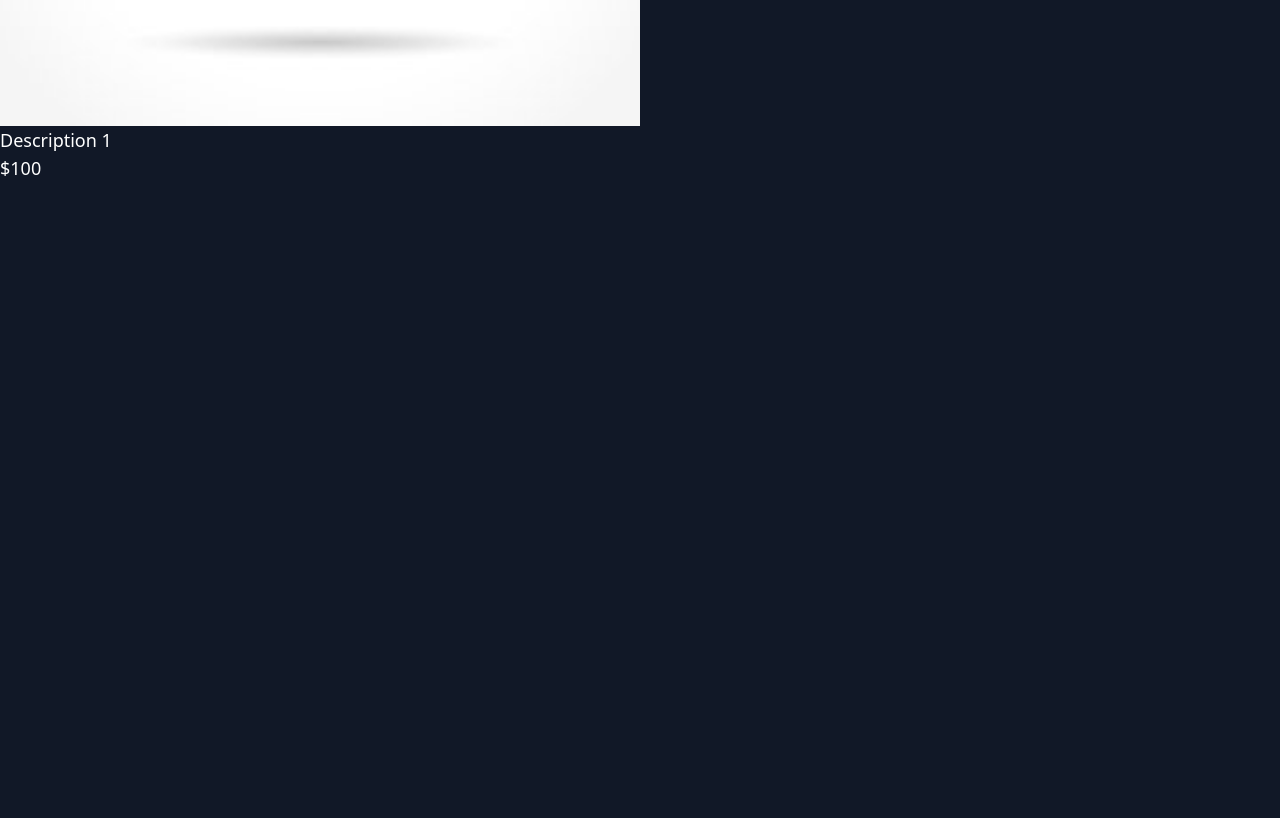
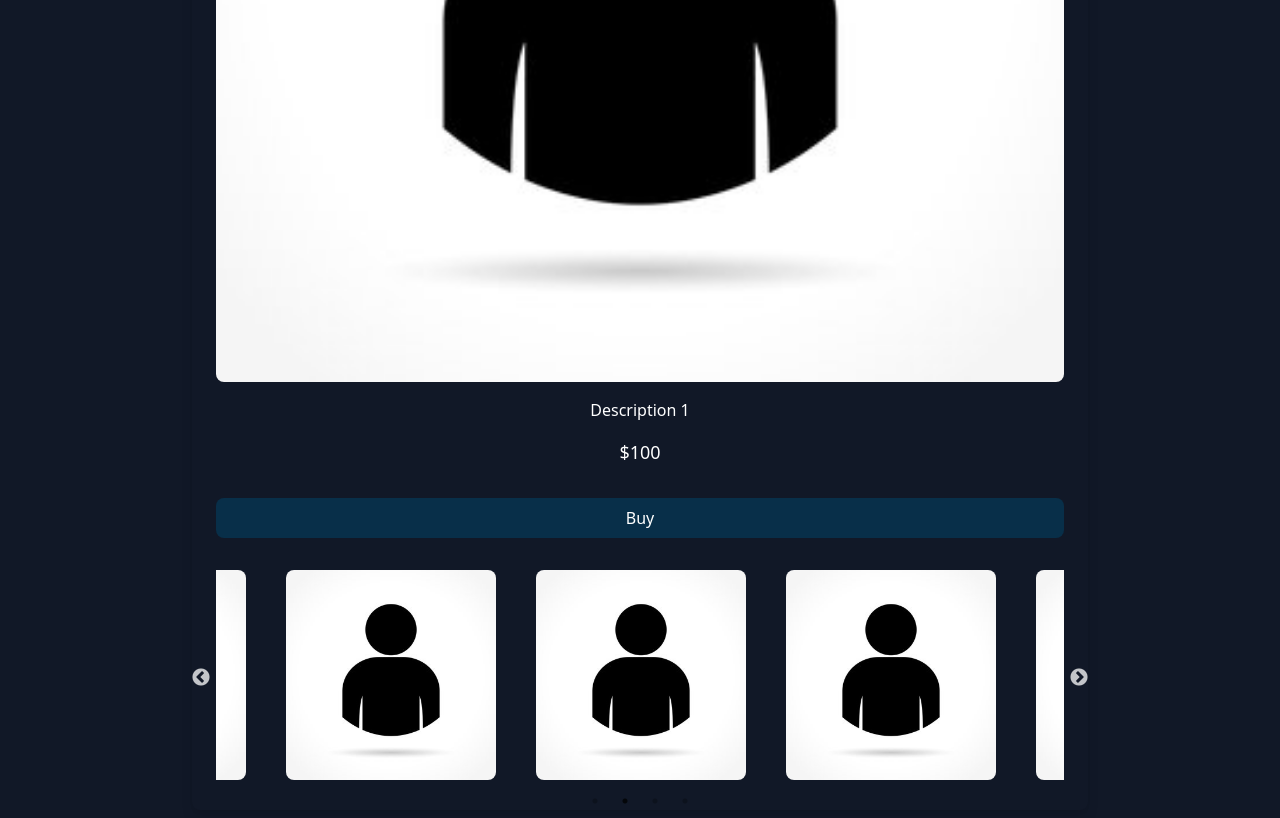
Before and after one commit to Dduquejh/LaCareCortadaProject, a React (Vite) app: page /Product/1 in a window 1280 px wide. Shown: the part 660-1478 px from the top of the page. Before the commit the page ends 842 px from the top, so only its background shows below. Built offline with nearby package versions, Linux system fonts and the light colour scheme.

Commit message:
refactor: Styles for models and products
Create styles for all pages of models and products (Don't ask why is
ugly, for we it is ok)

```diff
--- a/src/components/CardSlider.tsx
+++ b/src/components/CardSlider.tsx
@@ -1,5 +1,6 @@
 import "slick-carousel/slick/slick.css";
 import "slick-carousel/slick/slick-theme.css";
+import "../index.css";
 import Slider from "react-slick";
 
 interface CardSliderProps {
@@ -12,8 +13,11 @@
   showName?: boolean;
 }
 
-export const CardSlider = ( { list, showName = true }: CardSliderComponentProps) => {
-    let settings = {
+export const CardSlider = ({
+  list,
+  showName = true,
+}: CardSliderComponentProps) => {
+  const settings = {
     arrows: true,
     dots: true,
     infinite: true,
@@ -24,17 +28,21 @@
     autoplay: true,
     autoplaySpeed: 3000,
     responsive: [
-            {breakpoint: 1024, settings: {slidesToShow: 2, centerMode: false}},
-            {breakpoint: 768, settings: {slidesToShow: 1, centerMode: false}}
-        ]
-    }
+      { breakpoint: 1024, settings: { slidesToShow: 2, centerMode: false } },
+      { breakpoint: 768, settings: { slidesToShow: 1, centerMode: false } },
+    ],
+  };
 
-    return(
-        <div className="h-auto w-3/4 m-auto pt-6 pb-6">
+  return (
+    <div className="relative w-full">
       <Slider {...settings}>
         {list.map((item, index) => (
-                    <div key={index} className="px-5">
-                        <img src={item.image} alt={item.name} className="bg-black"/>
+          <div key={index} className="px-5 rounded-xl">
+            <img
+              src={item.image}
+              alt={item.name}
+              className="w-full bg-black rounded-lg"
+            />
             {showName && item.name && (
               <h3 className="bg-red-700 text-white">{item.name}</h3>
             )}
@@ -42,5 +50,5 @@
         ))}
       </Slider>
     </div>
-    )
-}
+  );
+};
--- a/src/components/Model/ModelItem.tsx
+++ b/src/components/Model/ModelItem.tsx
@@ -6,17 +6,26 @@
   name: string;
 }
 
-export const ModelItem = ({list} : {list: ModelItemProps[]}) => {
-    return(
-        <>
+export const ModelItem = ({ list }: { list: ModelItemProps[] }) => {
+  return (
+    <div className="grid grid-cols-1 mobile:grid-cols-1 tablet:grid-cols-2 lg:grid-cols-3 gap-4">
       {list.map((model) => (
-                <div key={model.id} className="bg-gray-100 w-1/4 m-2 p-2">
+        <div
+          key={model.id}
+          className="bg-sky-950 sm:w-1/2 md:w-[100%] m-4 p-4 shadow-lg rounded-2xl"
+        >
           <Link to={`/Model/${model.id}`}>
-                        <img src={model.image} alt={model.name} className="w-full"/>
-                        <h3>{model.name}</h3>
+            <img
+              src={model.image}
+              alt={model.name}
+              className="w-full rounded-lg"
+            />
+            <p className="text-2xl font-bold my-2 text-white text-center">
+              {model.name}
+            </p>
           </Link>
         </div>
       ))}
-    </>
-    )
-}
+    </div>
+  );
+};
--- a/src/components/Pages/Models.tsx
+++ b/src/components/Pages/Models.tsx
@@ -2,12 +2,12 @@
 import { ModelItem } from "../Model/ModelItem";
 
 const Models = () => {
-    return (
-        <div>
-            <h1 className="text-4xl font-bold text-white mb-4">Models</h1>
-            <ModelItem list={models}></ModelItem>
-        </div>
-    )
-}
+  return (
+    <div className="w-4/5 mx-auto my-10">
+      <h1 className="text-4xl font-bold text-white mb-4 text-center">Models</h1>
+      <ModelItem list={models}></ModelItem>
+    </div>
+  );
+};
 
 export default Models;
--- a/src/components/Pages/Products.tsx
+++ b/src/components/Pages/Products.tsx
@@ -2,12 +2,14 @@
 import { products } from "../../constants";
 
 const Products = () => {
-    return(
-        <>
-            <h1 className="text-4xl font-bold text-white mb-4">Products</h1>
-            <ProductItem list={products}/>
-        </>
-    )
-}
+  return (
+    <div className="w-4/5 mx-auto my-10">
+      <h1 className="text-4xl font-bold text-white mb-4 text-center">
+        Products
+      </h1>
+      <ProductItem list={products} />
+    </div>
+  );
+};
 
 export default Products;
--- a/src/components/Product/ProductItem.tsx
+++ b/src/components/Product/ProductItem.tsx
@@ -7,18 +7,25 @@
   price: number;
 }
 
-export const ProductItem = ({list} : {list: ProductProps[]}) => {
-    return(
-        <>
+export const ProductItem = ({ list }: { list: ProductProps[] }) => {
+  return (
+    <div className="grid grid-cols-1 mobile:grid-cols-1 tablet:grid-cols-2 lg:grid-cols-3 gap-4">
       {list.map((product) => (
-                <div key={product.code} className="bg-gray-100 w-1/4 m-2 p-2">
+        <div
+          key={product.code}
+          className="bg-sky-950 sm:w-1/2 md:w-[100%] m-4 p-4 shadow-lg rounded-2xl"
+        >
           <Link to={`/Product/${product.code}`}>
-                        <img src={product.image} alt={product.name} className="w-full"/>
-                        <h3>{product.name}</h3>
-                        <h3>{product.price}</h3>
+            <img src={product.image} alt={product.name} className="w-full" />
+            <p className="my-2 font-bold text-2xl text-white text-center">
+              {product.name}
+            </p>
+            <p className="font-semibold text-lg text-white text-center">
+              ${product.price}
+            </p>
           </Link>
         </div>
       ))}
-        </>
-    )
-}
+    </div>
+  );
+};
--- a/src/components/Product/ViewProduct.tsx
+++ b/src/components/Product/ViewProduct.tsx
@@ -1,24 +1,49 @@
 import { useParams } from "react-router-dom";
 import { products } from "../../constants";
+import { CardSlider } from "../CardSlider";
 
 const ViewProduct = () => {
-    const { code } = useParams<{code: string}>();
-    if (!code) return "Code not found";
+  const { code } = useParams<{ code: string }>();
+  if (!code) return "Code not found";
 
-    const product = products.find((product) => product.code === +code);
+  const product = products.find((product) => product.code === +code);
 
-    if (!product) return "Product not found";
-    console.log("Produtcto" + product);
-    console.log("Link img: " + product.image);
+  if (!product) return "Product not found";
 
-    return (
-        <div>
-            <h1 className="text-4xl font-bold text-white mb-4">{product.name}</h1>
-            <img src={product.image} alt={product.name} className="w-1/2"/>
-            <p className="text-lg text-white">{product.description}</p>
+  return (
+    <div className="flex justify-center p-2 mx-auto">
+      <div className="max-w-4xl w-full p-6 bg-gray-900 rounded-lg shadow-lg">
+        <h1 className="text-white text-4xl text-center mb-8 font-bold">
+          {product.name}
+        </h1>
+        <div className="grid grid-cols-1 mobile:grid-cols-1 tablet:grid-cols-1 lg:grid-cols-2 items-center justify-center gap-4 mb-8">
+          <img
+            src={product.image}
+            alt={product.name}
+            className="w-full h-auto object-cover rounded-lg mx-auto"
+          />
+          <div className="flex-1 flex flex-col text-center md:text-left">
+            <p className="text-white mb-4">{product.description}</p>
             <p className="text-lg text-white">${product.price}</p>
+          </div>
         </div>
-    )
-}
+        <a
+          href={`/${product.code}`} // Ajusta esto según la URL deseada
+          target="_blank"
+          rel="noopener noreferrer"
+          className="text-white bg-sky-950 p-2 rounded-lg flex items-center justify-center w-full hover:bg-sky-800"
+        >
+          Buy
+        </a>
+        <div className="flex justify-center mt-8">
+          <CardSlider
+            list={product.imgs.map((img) => ({ image: img }))}
+            showName={false}
+          />
+        </div>
+      </div>
+    </div>
+  );
+};
 
 export default ViewProduct;
--- a/src/constants.ts
+++ b/src/constants.ts
@@ -103,28 +103,52 @@
         name: "Product 1",
         image: "/assets/test.jpg",
         price: 100,
-        description: "Description 1"
+        description: "Description 1",
+        imgs: [
+            "/assets/test.jpg",
+            "/assets/test.jpg",
+            "/assets/test.jpg",
+            "/assets/test.jpg",
+        ],
     },
     {
         code: 2,
         name: "Product 2",
         image: "/assets/test.jpg",
         price: 200,
-        description: "Description 2"
+        description: "Description 2",
+        imgs: [
+            "/assets/test.jpg",
+            "/assets/test.jpg",
+            "/assets/test.jpg",
+            "/assets/test.jpg",
+        ],
     },
     {
         code: 3,
         name: "Product 3",
         image: "/assets/test.jpg",
         price: 300,
-        description: "Description 3"
+        description: "Description 3",
+        imgs: [
+            "/assets/test.jpg",
+            "/assets/test.jpg",
+            "/assets/test.jpg",
+            "/assets/test.jpg",
+        ],
     },
     {
         code: 4,
         name: "Product 4",
         image: "/assets/test.jpg",
         price: 400,
-        description: "Description 4"
+        description: "Description 4",
+        imgs: [
+            "/assets/test.jpg",
+            "/assets/test.jpg",
+            "/assets/test.jpg",
+            "/assets/test.jpg",
+        ],
     }
 
 ]
--- a/tailwind.config.js
+++ b/tailwind.config.js
@@ -1,32 +1,33 @@
 /** @type {import('tailwindcss').Config} */
 export default {
-  content: [
-    "./index.html",
-    "./src/**/*.{js,ts,jsx,tsx}",
-  ],
+  content: ["./index.html", "./src/**/*.{js,ts,jsx,tsx}"],
   theme: {
     extend: {
       keyframes: {
         slideDown: {
-          '0%': { transform: 'translateY(-100%)', opacity: '0' },
-          '100%': { transform: 'translateY(0)', opacity: '1' },
+          "0%": { transform: "translateY(-100%)", opacity: "0" },
+          "100%": { transform: "translateY(0)", opacity: "1" },
         },
         slideUp: {
-          '0%': { transform: 'translateY(0)', opacity: '1' },
-          '100%': { transform: 'translateY(-100%)', opacity: '0' },
+          "0%": { transform: "translateY(0)", opacity: "1" },
+          "100%": { transform: "translateY(-100%)", opacity: "0" },
         },
       },
       animation: {
-        slideDown: 'slideDown 0.3s ease-out',
-        slideUp: 'slideUp 0.3s ease-in',
+        slideDown: "slideDown 0.3s ease-out",
+        slideUp: "slideUp 0.3s ease-in",
       },
-      screens:{
-        'lg': '1400px',
+      screens: {
+        lg: "1400px",
       },
       fontFamily: {
-        'old-english': ['"Old English Text MT"', 'serif'],
+        "old-english": ['"Old English Text MT"', "serif"],
       },
+    },
+    screens: {
+      tablet: "1024px",
+      mobile: "768px",
     },
   },
   plugins: [],
-}
+};
```
Also changed, not shown: src/components/Model/ViewModel.tsx (+38 -15 lines), src/index.css (+4 -5 lines). Lines whose indentation alone changed are shown as unchanged.
